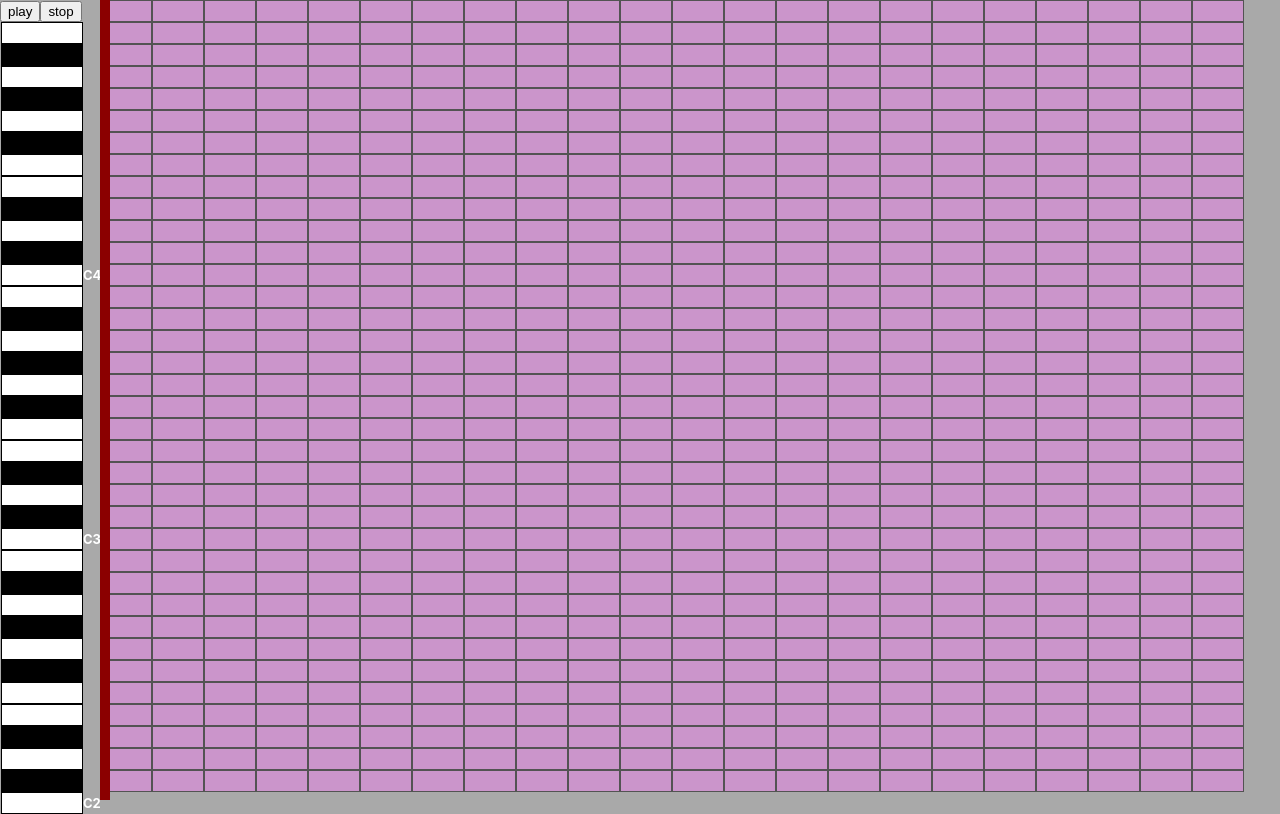
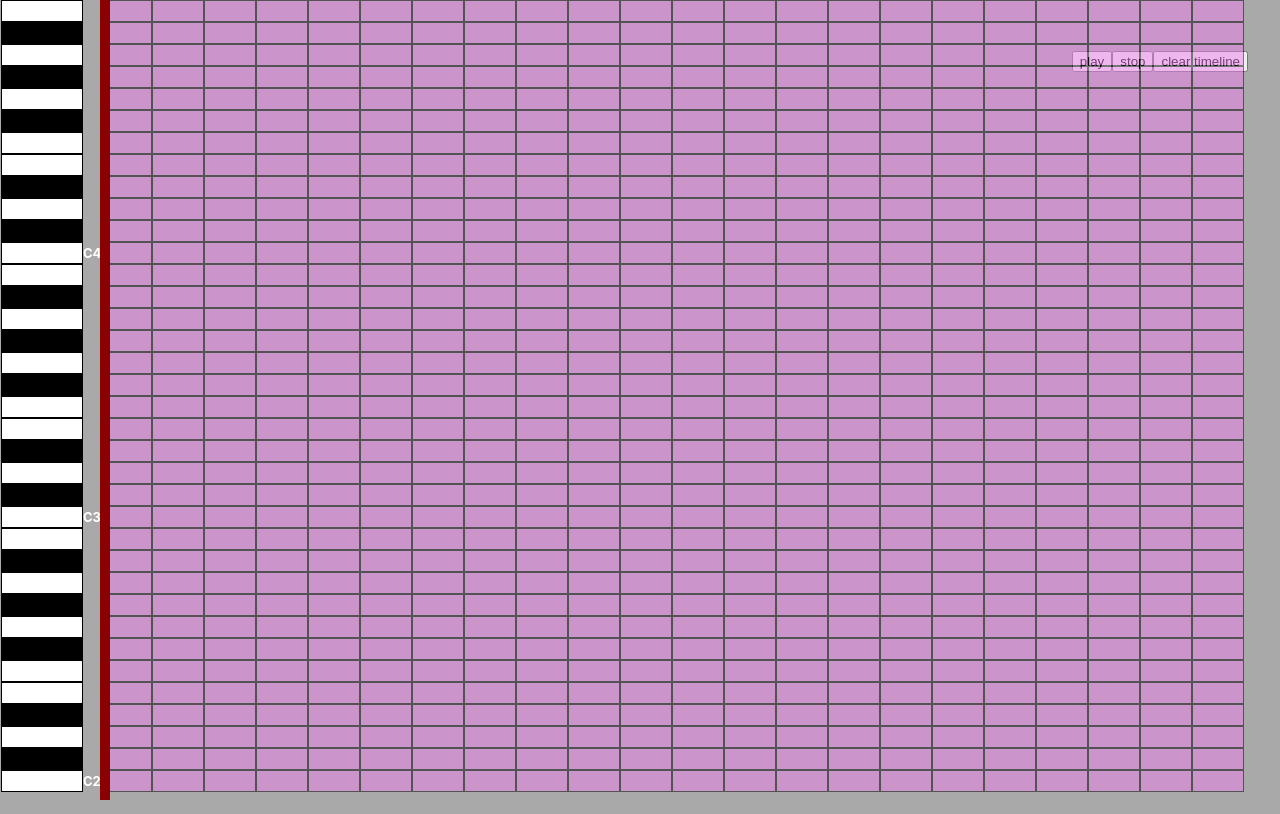
Before and after one commit to lbbttujj/graduate-work, a React (Create React App) app: page / in a window 1280 px wide. Built offline with nearby package versions, Linux system fonts and the light colour scheme; the HTML template or start-up script is replaced by a standard one.

Commit message:
MovePlayLine

```diff
--- a/src/App.js
+++ b/src/App.js
@@ -8,6 +8,7 @@ export default class App extends Component{
 
   }
   render(){
+
     return(
       <>
      <Sequencer/>
--- a/src/components/Sequencer/Sequencer.js
+++ b/src/components/Sequencer/Sequencer.js
@@ -3,15 +3,18 @@ import Keys from "../keys/Keys";
 import Timeline from "../timeline/Timeline";
 import PlayLine from "../playLine/PlayLine";
 import ButtonTimeLine from "../buttonsTimeLine/ButtonTimeLine";
+import './style.css'
 export default class Sequencer extends Component{
     constructor(){
         super()
         this.state = {
             currentNote:'',
-            play:false
+            play:false,
+            stop:false
         }
         this.changeNote = this.changeNote.bind(this)
         this.changePlay=this.changePlay.bind(this)
+        this.stopMusic=this.stopMusic.bind(this)
     }
 
     componentDidUpdate(){
@@ -21,7 +24,11 @@ export default class Sequencer extends Component{
     changePlay=()=>{
         this.state.play ?
         this.setState({play:false}):
-        this.setState({play:true})
+        this.setState({play:true,stop:false})
+
+    }
+    stopMusic=()=>{
+        this.setState({stop:true})
     }
 
 
@@ -29,18 +36,23 @@ export default class Sequencer extends Component{
             this.setState({currentNote:note})
     }
     render(){
+
         return(
             <>
             <div className="mainStageSequencer">
+                <div className='TimelineButtons'>
                 <ButtonTimeLine
                 changePlay = {this.changePlay}
+                stopMusic={this.stopMusic}
                 />
+                </div>
                 <Keys
                 changeNote = {this.changeNote}
                 />
                 <Timeline/>
                 <PlayLine
                 play = {this.state.play}
+                stop = {this.state.stop}
                 />
             </div>
             </>
--- a/src/components/Sequencer/style.css
+++ b/src/components/Sequencer/style.css
@@ -0,0 +1,5 @@
+.TimelineButtons{
+    position: absolute;
+    right: 2em;
+    top:50px
+}
--- a/src/components/buttonsTimeLine/ButtonTimeLine.js
+++ b/src/components/buttonsTimeLine/ButtonTimeLine.js
@@ -6,11 +6,25 @@ export default class ButtonTimeLine extends Component{
 		// this.state={
 
 		// }
-		this.playMusic=this.playMusic.bind(this)
+		// this.playMusic=this.playMusic.bind(this)
 	}
 
 	playMusic = ()=>{
 		this.props.changePlay()
+	}
+	stopMusic = ()=>{
+		this.props.changePlay()
+		this.props.stopMusic()
+	}
+
+	clearTimeline = ()=>{
+		var s  = document.getElementsByClassName('Timelineblocks__cells')
+		for(let i =0; i<s.length; i++){
+			if(s[i].classList.contains('active'))
+			   {
+					s[i].classList.remove('active')
+			   }
+		}
 	}
 
 
@@ -20,7 +34,8 @@ export default class ButtonTimeLine extends Component{
 			<div className='TopButtons'>
 				<div className='playButton'>
 					<button onClick={this.playMusic}>play</button>
-					<button onClick={this.playMusic}>stop</button>
+					<button onClick={this.stopMusic}>stop</button>
+					<button onClick={this.clearTimeline}>clear timeline</button>
 				</div>
 			</div>
 			</>
--- a/src/components/playLine/PlayLine.js
+++ b/src/components/playLine/PlayLine.js
@@ -1,48 +1,79 @@
 import React,{Component} from "react";
 import { Draw } from "tone";
+import { TickSignal } from "tone/build/esm/core/clock/TickSignal";
 import  './style.css'
 export default class PlayLine extends Component{
     constructor(props){
         super()
         this.state={
-            // play:props.play
+            timePassed:0,
+            stopPlay:true,
+            beforeStop:0,
+            stopPlay2:true
         }
-        // this.animateMove=this.animateMove.bind(this);
-        // this.customDraw=this.customDraw.bind(this);
+        this.moveLine=this.moveLine.bind(this)
+    }
+
+    componentDidUpdate(){
+        //заменить стоплэй на паузу
+        if((this.props.play && this.state.stopPlay)){
+            this.moveLine()
+
+        }
+    }
+
+    componentDidMount(){
 
     }
 
-    componentDidUpdate(){
+    componentWillUnmount(){
+
+    }
+
+
+    moveLine=()=>{
+        this.setState({stopPlay:false})
+
+        let start = Date.now()
+        let timer = setInterval(function() {
+            console.log(timer);
+            if(!this.props.play){
+                clearInterval(timer)
+                this.setState({stopPlay:true})
+                this.setState({
+                    //100 хардкод исправить
+                    beforeStop:Number(document.getElementsByClassName('line')[0].style.left.split('').slice(0,-2).join(''))-100
+                })
+                this.setState({timePassed:0})
                 debugger
+                if(this.props.stop){
+                    debugger
+                    this.setState({
+                    beforeStop:0
+                    })
+                }
+            }else{
+                this.setState({
+                    timePassed: Date.now()-start
+                })
+
             }
 
 
 
-
+        }.bind(this), 20)
+    }
 
     render(){
 
 
-            if(this.props.play){
-                let start = Date.now()
-                 setInterval(() => {
-                    let timePassed = Date.now()-start
-                    if (timePassed >= 4000) {
-                        clearInterval(timer); // закончить анимацию через 2 секунды
-                        return;
-                      }
-                    customDraw(timePassed)
-                }, 1);
-            }
-
-       const customDraw=(timePassed)=> {
-         document.getElementsByClassName('line')[0].style.left = 100 + timePassed / 15 + 'px'
-              }
 
 
         return(
+            //15 связано со скоростью
             <>
-            <div className="line">
+
+            <div style={{left:100 + this.state.beforeStop + this.state.timePassed / 15 + 'px'}} className="line">
 
             </div>
             </>
--- a/src/index.js
+++ b/src/index.js
@@ -5,9 +5,8 @@ import App from './App';
 import reportWebVitals from './reportWebVitals';
 
 ReactDOM.render(
-  <React.StrictMode>
-    <App />
-  </React.StrictMode>,
+  // <React.StrictMode>
+    <App />,
   document.getElementById('root')
 );
 
```
Also changed, not shown: src/components/timeline/Timeline.js (+6 -2 lines), src/components/timeline/style.css (line endings or trailing spaces), 1 other file (tests, documents, lock files or other folders). Lines whose indentation alone changed are shown as unchanged.
